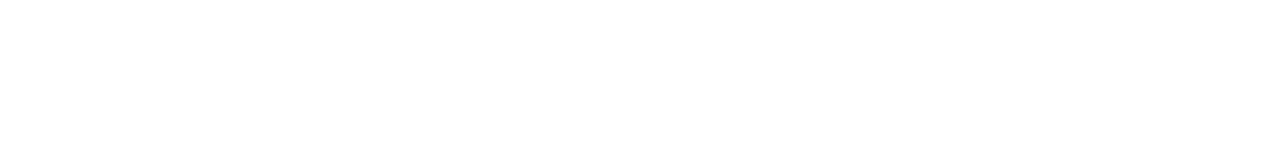
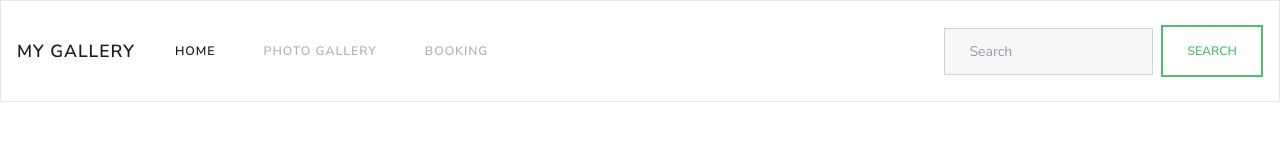
Before and after one commit to Curtisthethird/project-portfolio, a website: page index.html in a window 1280 px wide. Drawn offline with nearby package versions, Linux system fonts and the light colour scheme; files that its build step writes are made by us from their sources.

Commit message:
added nav bar

```diff
--- a/index.html
+++ b/index.html
@@ -1,12 +1,57 @@
 <!DOCTYPE html>
 <html lang="en">
-<head>
-    <meta charset="UTF-8">
-    <meta http-equiv="X-UA-Compatible" content="IE=edge">
-    <meta name="viewport" content="width=device-width, initial-scale=1.0">
-    <title>Document</title>
+  <head>
+    <title>Personal Gallery</title>
+    <!-- Required meta tags -->
+    <meta charset="utf-8">
+    <meta name="viewport" content="width=device-width, initial-scale=1, shrink-to-fit=no">
+
+    <!-- Bootstrap CSS -->
+    <link rel="stylesheet" href="https://cdn.jsdelivr.net/npm/bootswatch@4.5.2/dist/lux/bootstrap.min.css" integrity="sha384-9+PGKSqjRdkeAU7Eu4nkJU8RFaH8ace8HGXnkiKMP9I9Te0GJ4/km3L1Z8tXigpG" crossorigin="anonymous">
+    <!--link rel="stylesheet" href="https://stackpath.bootstrapcdn.com/bootstrap/4.3.1/css/bootstrap.min.css" integrity="sha384-ggOyR0iXCbMQv3Xipma34MD+dH/1fQ784/j6cY/iJTQUOhcWr7x9JvoRxT2MZw1T" crossorigin="anonymous"-->
+        <link rel="stylesheet" href="./CSS/styles.css">
+
 </head>
 <body>
+    <nav class="navbar navbar-expand-lg navbar-light bg-light">
+        <a class="navbar-brand" href="#">My Gallery</a>
+        <button class="navbar-toggler d-lg-none" type="button" data-toggle="collapse" data-target="#collapsibleNavId" aria-controls="collapsibleNavId"
+            aria-expanded="false" aria-label="Toggle navigation">
+            <span class="navbar-toggler-icon"></span>
+        </button>
+        <div class="collapse navbar-collapse" id="collapsibleNavId">
+            <ul class="navbar-nav mr-auto mt-2 mt-lg-0">
+                <li class="nav-item active">
+                    <a class="nav-link" href="index.html">Home <span class="sr-only">(current)</span></a>
+                </li>
+                <li class="nav-item">
+                    <a class="nav-link" href="Photos.html">Photo Gallery</a>
+                </li>
+                <li class="nav-item">
+                  <a class="nav-link" href="booking.html">Booking</a>
+              </li>
+            </ul>
+            <form class="form-inline my-2 my-lg-0">
+                <input class="form-control mr-sm-2" type="text" placeholder="Search">
+                <button class="btn btn-outline-success my-2 my-sm-0" type="submit">Search</button>
+            </form>
+        </div>
+    </nav>
+
+
+
+
+
+
+
+
+
+    <!-- Optional JavaScript -->
+    <!-- jQuery first, then Popper.js, then Bootstrap JS -->
+
+    <script src="https://code.jquery.com/jquery-3.3.1.slim.min.js" integrity="sha384-q8i/X+965DzO0rT7abK41JStQIAqVgRVzpbzo5smXKp4YfRvH+8abtTE1Pi6jizo" crossorigin="anonymous"></script>
+    <script src="https://cdnjs.cloudflare.com/ajax/libs/popper.js/1.14.7/umd/popper.min.js" integrity="sha384-UO2eT0CpHqdSJQ6hJty5KVphtPhzWj9WO1clHTMGa3JDZwrnQq4sF86dIHNDz0W1" crossorigin="anonymous"></script>
+    <script src="https://stackpath.bootstrapcdn.com/bootstrap/4.3.1/js/bootstrap.min.js" integrity="sha384-JjSmVgyd0p3pXB1rRibZUAYoIIy6OrQ6VrjIEaFf/nJGzIxFDsf4x0xIM+B07jRM" crossorigin="anonymous"></script>
 
 </body>
 </html>
```
